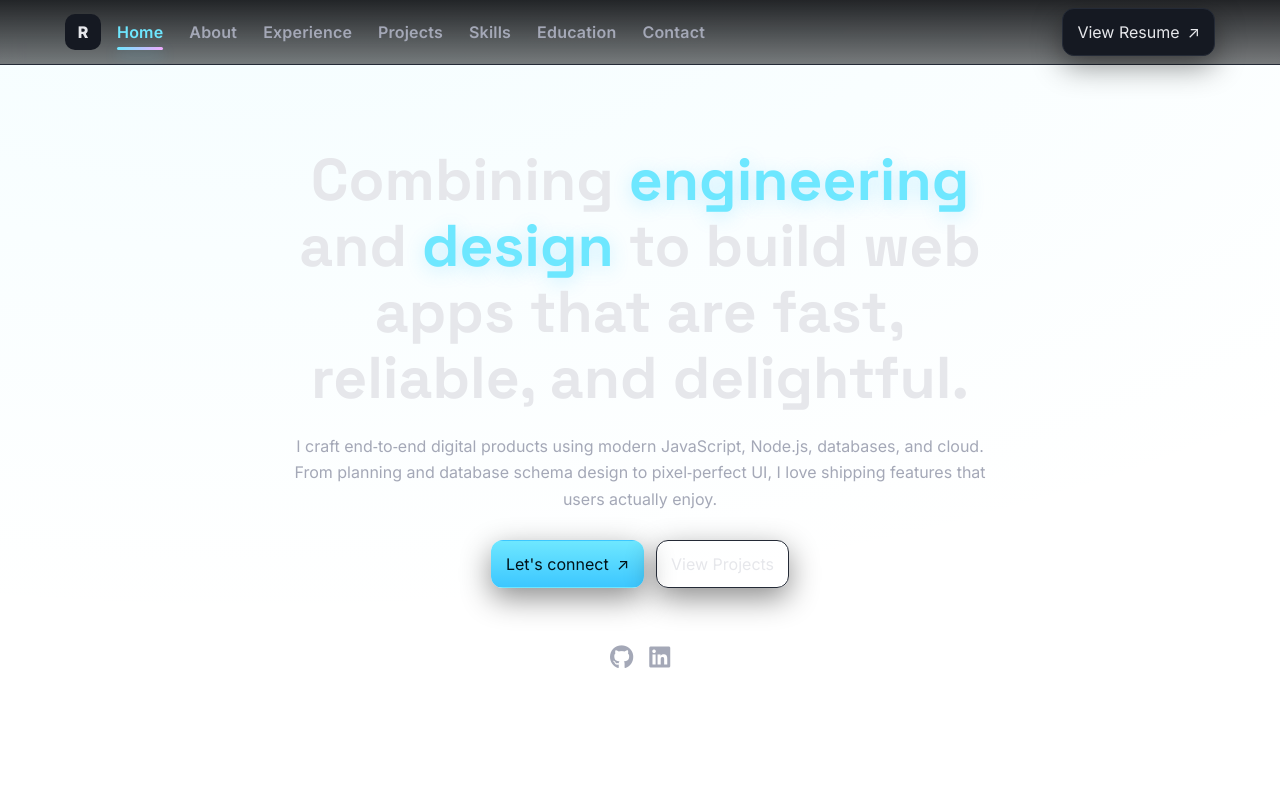
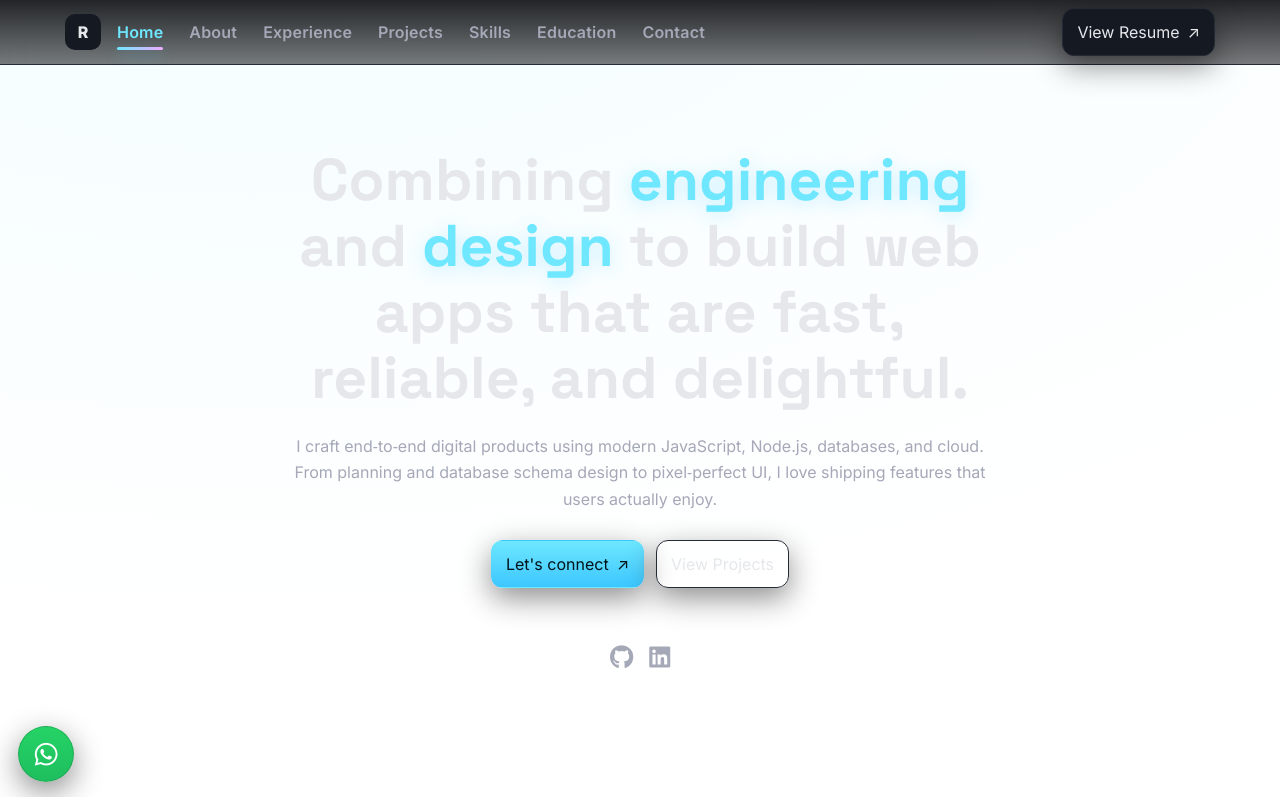
Before and after one commit to ramanjan9ra/protfolio, a plain HTML site: page index.html in a window 1280 px wide. Shown: the top 797 px of the page. Drawn offline with Linux system fonts and the light colour scheme.

Commit message:
feat: add floating WhatsApp button with bottom-left FAB and styles

```diff
--- a/app.js
+++ b/app.js
@@ -165,3 +165,18 @@ if (form) {
     form.reset();
   });
 }
+
+// Floating WhatsApp button
+(() => {
+  const phone = '+919057623407';
+  const prefilled = encodeURIComponent('Hi Raman! I just visited your portfolio and would like to discuss a project.');
+  const waUrl = `https://wa.me/${phone.replace(/[^\d]/g, '')}?text=${prefilled}`;
+  const btn = document.createElement('a');
+  btn.href = waUrl;
+  btn.className = 'whatsapp-fab';
+  btn.target = '_blank';
+  btn.rel = 'noreferrer noopener';
+  btn.setAttribute('aria-label', 'Chat on WhatsApp');
+  btn.innerHTML = '<i class="fab fa-whatsapp" aria-hidden="true"></i>';
+  document.body.appendChild(btn);
+})();
--- a/style.css
+++ b/style.css
@@ -656,6 +656,43 @@ h2 {
   box-shadow: 0 0 12px rgba(60, 199, 255, 0.6);
 }
 
+/* Floating WhatsApp button */
+.whatsapp-fab {
+  position: fixed;
+  left: 18px;
+  bottom: 18px;
+  width: 56px;
+  height: 56px;
+  border-radius: 999px;
+  display: grid;
+  place-items: center;
+  background: linear-gradient(180deg, #25D366, #1ebe5e);
+  color: #ffffff;
+  border: 1px solid rgba(0,0,0,0.15);
+  box-shadow: 0 10px 30px rgba(0, 0, 0, 0.45);
+  z-index: 1100;
+  text-decoration: none;
+  transition: transform .15s ease, filter .2s ease, box-shadow .2s ease;
+}
+
+.whatsapp-fab:hover {
+  transform: translateY(-1px) scale(1.03);
+  box-shadow: 0 12px 34px rgba(0, 0, 0, 0.5);
+}
+
+.whatsapp-fab i {
+  font-size: 26px;
+}
+
+@media (max-width: 760px) {
+  .whatsapp-fab {
+    width: 50px;
+    height: 50px;
+    left: 14px;
+    bottom: 14px;
+  }
+}
+
 /* Reveal animation */
 .reveal {
   opacity: 0;
```
